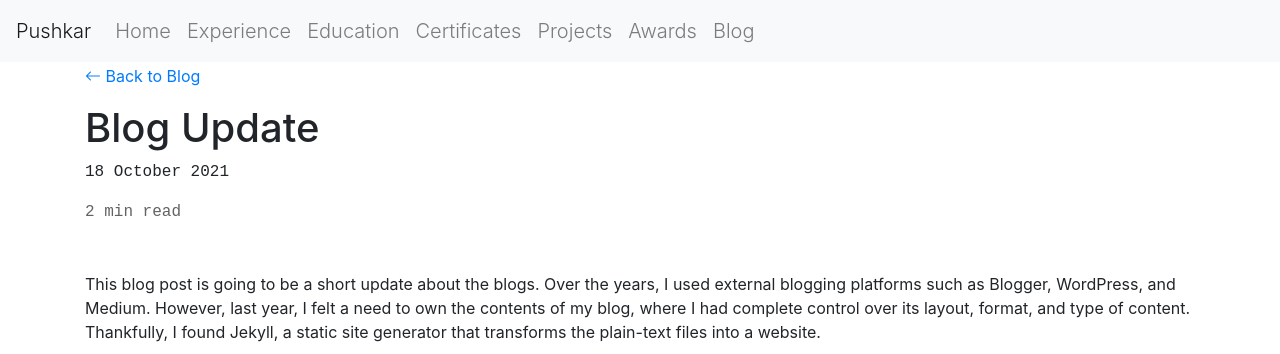
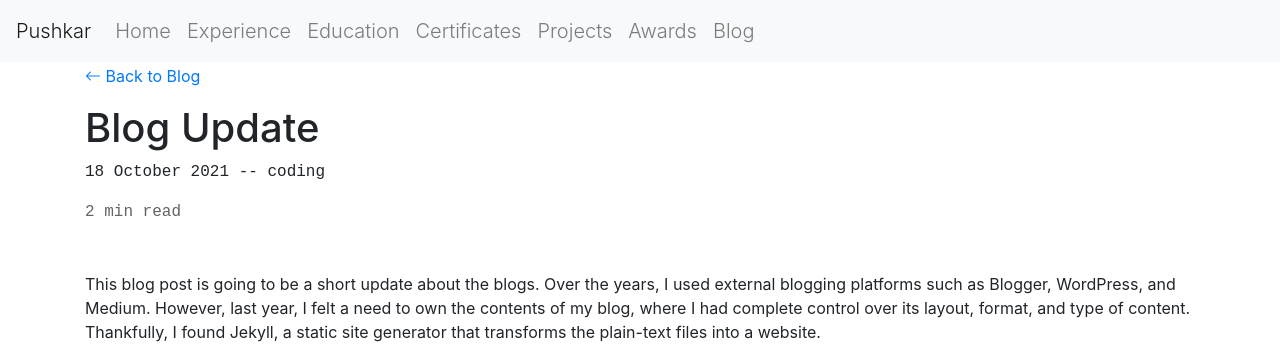
Before and after one commit to pushkarkadam/portfolio, a Jekyll site: the page built from my_collections/_posts/2021-10-19-blog-update.md, in a window 1280 px wide. Shown: the top 354 px of the page. Built offline with Jekyll 4.4.1, drawn with Linux system fonts in a browser that asks for light colours; nearby versions of some CDN libraries.

Commit message:
Category list added to the blog post page.

```diff
--- a/_layouts/post.html
+++ b/_layouts/post.html
@@ -9,7 +9,13 @@ layout: default
 <div class="page-header">
     <h1>{{ page.title }}</h1>
     {% if page.date %}
-        <p class="blog-meta">{{ page.date | date: "%-d %B %Y" }}</p>
+        <p class="blog-meta">
+            {{ page.date | date: "%-d %B %Y" }}
+            --
+            {% for category in page.categories %}
+                {{ category }}
+            {% endfor %}
+        </p>
     {% endif %}
     <p class="blog-meta" id="read-time"></p>
 </div>
```
